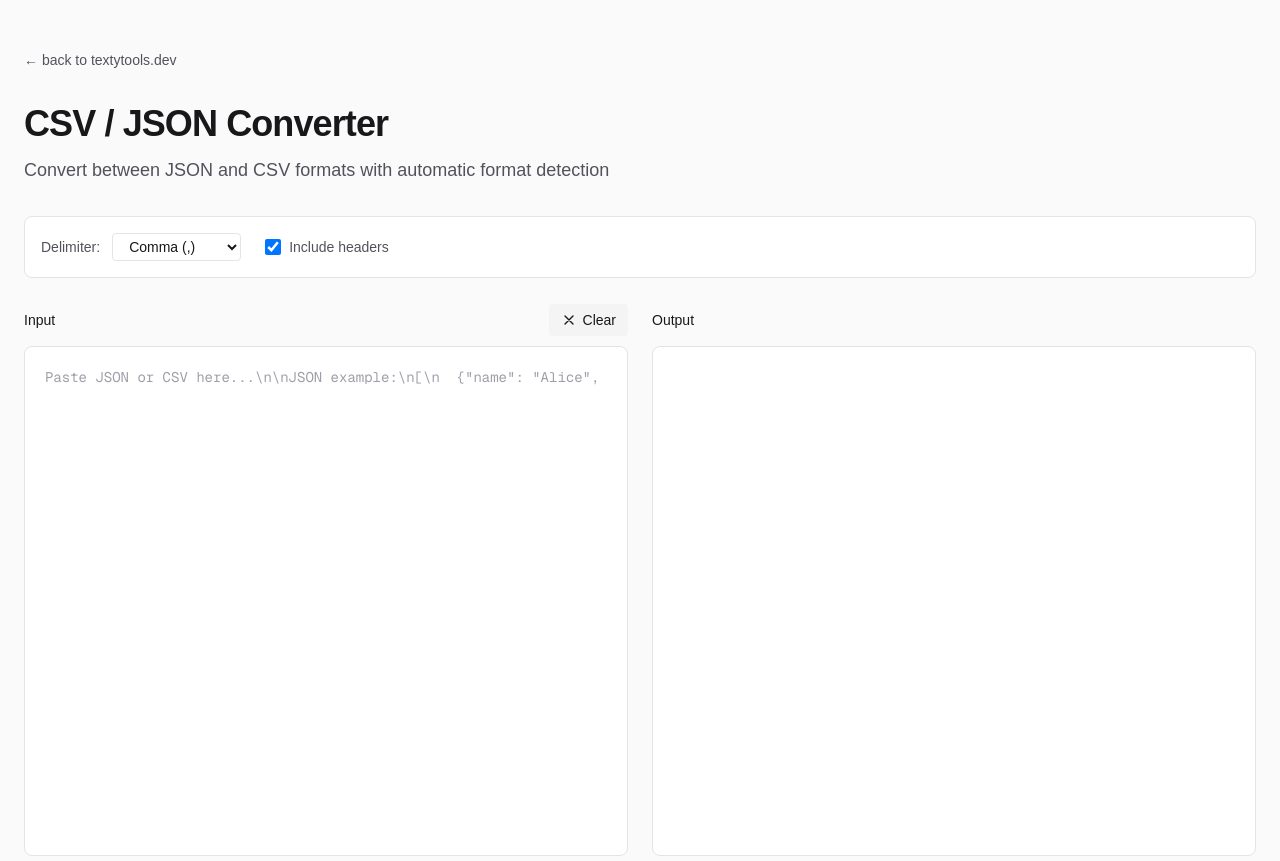
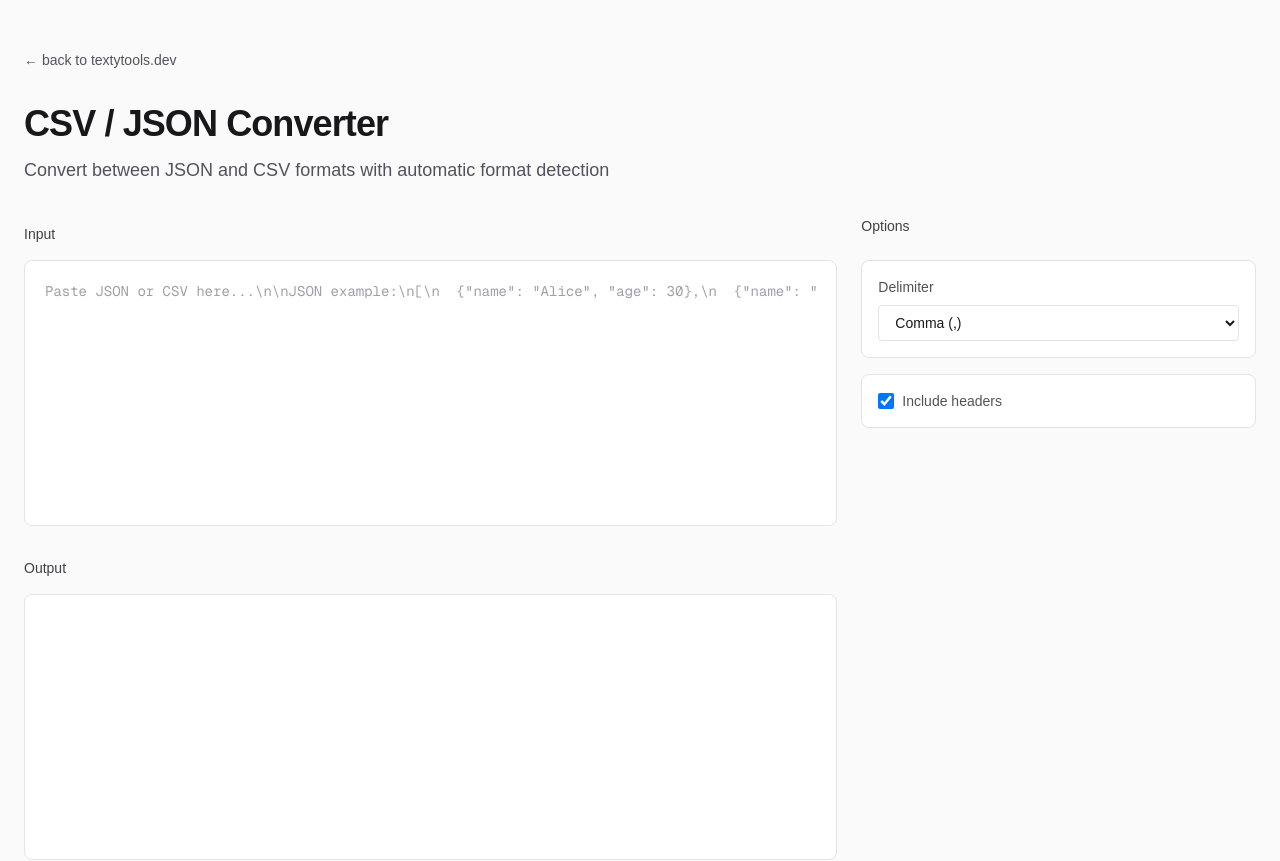
Before and after one commit to evanisnor/textytools, a Next.js app: page /csv-json-converter in a window 1280 px wide. Shown: the top 861 px of the page. Built offline with nearby package versions, Linux system fonts and the light colour scheme.

Commit message:
change layout in csv-json-converter

```diff
--- a/app/csv-json-converter/page.tsx
+++ b/app/csv-json-converter/page.tsx
@@ -126,53 +126,16 @@ export default function CsvJsonConverter() {
       title="CSV / JSON Converter"
       description="Convert between JSON and CSV formats with automatic format detection"
     >
-      {/* Options */}
-      <div className="mb-6 bg-white dark:bg-zinc-900 rounded-lg border border-zinc-200 dark:border-zinc-800 p-4">
-        <div className="flex flex-wrap items-center gap-6">
-          <div className="flex items-center gap-3">
-            <label className="text-sm text-zinc-600 dark:text-zinc-400">
-              Delimiter:
-            </label>
-            <select
-              value={delimiter === "\t" ? "tab" : delimiter}
-              onChange={(e) => {
-                const value = e.target.value;
-                setDelimiter(value === "tab" ? "\t" : value);
-              }}
-              className="px-3 py-1 rounded border border-zinc-200 dark:border-zinc-800 bg-white dark:bg-zinc-900 text-zinc-900 dark:text-zinc-50 text-sm focus:outline-none focus:border-zinc-300 dark:focus:border-zinc-700"
-            >
-              <option value=",">Comma (,)</option>
-              <option value=";">Semicolon (;)</option>
-              <option value="tab">Tab (\t)</option>
-              <option value="|">Pipe (|)</option>
-            </select>
-          </div>
-          <div className="flex items-center gap-2">
-            <input
-              type="checkbox"
-              id="includeHeaders"
-              checked={includeHeaders}
-              onChange={(e) => setIncludeHeaders(e.target.checked)}
-              className="w-4 h-4 rounded border-zinc-300 dark:border-zinc-700"
-            />
-            <label
-              htmlFor="includeHeaders"
-              className="text-sm text-zinc-600 dark:text-zinc-400"
-            >
-              Include headers
-            </label>
-          </div>
-        </div>
-      </div>
-
-      {/* Input/Output Grid */}
-      <div className="grid grid-cols-1 lg:grid-cols-2 gap-6">
+      {/* Main Grid: 2 columns for input/output, 1 column for options */}
+      <div className="grid grid-cols-1 lg:grid-cols-3 gap-6 lg:items-start">
+        <div className="lg:col-span-2 space-y-6 flex flex-col">
           {/* Input */}
           <div>
             <div className="mb-2 flex items-center justify-between min-h-9">
-            <label className="text-sm font-medium text-zinc-900 dark:text-zinc-50">
+              <label className="text-sm font-medium text-zinc-700 dark:text-zinc-300">
                 Input
               </label>
+              {input.trim() && (
                 <button
                   onClick={() => setInput("")}
                   className="inline-flex items-center gap-1.5 px-3 py-1.5 text-sm font-medium bg-zinc-100 dark:bg-zinc-800 text-zinc-900 dark:text-zinc-100 rounded hover:bg-zinc-200 dark:hover:bg-zinc-700 active:bg-zinc-300 dark:active:bg-zinc-600 transition-colors"
@@ -192,6 +155,7 @@ export default function CsvJsonConverter() {
                   </svg>
                   Clear
                 </button>
+              )}
             </div>
             <div className="relative bg-white dark:bg-zinc-900 rounded-lg border border-zinc-200 dark:border-zinc-800 p-1">
               {input.trim() && (
@@ -209,7 +173,7 @@ export default function CsvJsonConverter() {
                 value={input}
                 onChange={setInput}
                 placeholder='Paste JSON or CSV here...\n\nJSON example:\n[\n  {"name": "Alice", "age": 30},\n  {"name": "Bob", "age": 25}\n]\n\nCSV example:\nname,age\nAlice,30\nBob,25'
-              height="h-[500px]"
+                height="h-64"
                 containerClassName="p-0 border-0"
                 renderLineContent={
                   result.detectedFormat === "csv" && input.trim()
@@ -223,7 +187,7 @@ export default function CsvJsonConverter() {
           {/* Output */}
           <div>
             <div className="mb-2 flex items-center justify-between min-h-9">
-            <label className="text-sm font-medium text-zinc-900 dark:text-zinc-50">
+              <label className="text-sm font-medium text-zinc-700 dark:text-zinc-300">
                 Output
               </label>
               <div className="flex items-center gap-2">
@@ -237,7 +201,10 @@ export default function CsvJsonConverter() {
                         // Save current CSV input for restoration on back navigation
                         localStorage.setItem("csv-json-converter-input", input);
                         // Save converted JSON for JSON Wizard
-                      localStorage.setItem("json-wizard-input", result.output);
+                        localStorage.setItem(
+                          "json-wizard-input",
+                          result.output,
+                        );
                         window.location.href = "/json-wizard";
                       }}
                       className="inline-flex items-center gap-1.5 px-3 py-1.5 text-sm font-medium bg-blue-100 dark:bg-blue-900/30 text-blue-900 dark:text-blue-100 rounded hover:bg-blue-200 dark:hover:bg-blue-900/50 active:bg-blue-300 dark:active:bg-blue-900/70 transition-colors"
@@ -291,7 +258,7 @@ export default function CsvJsonConverter() {
                 placeholder={
                   result.error ? "" : "Converted output will appear here..."
                 }
-              height="h-[500px]"
+                height="h-64"
                 containerClassName="p-0 border-0"
                 renderLineContent={
                   result.detectedFormat === "json" &&
@@ -307,6 +274,53 @@ export default function CsvJsonConverter() {
                 Error: {result.error}
               </div>
             )}
+          </div>
+        </div>
+
+        {/* Options Panel */}
+        <div className="flex flex-col h-full">
+          <div className="mb-2 min-h-9">
+            <label className="block text-sm font-medium text-zinc-700 dark:text-zinc-300">
+              Options
+            </label>
+          </div>
+          <div className="space-y-4">
+            <div className="bg-white dark:bg-zinc-900 rounded-lg border border-zinc-200 dark:border-zinc-800 p-4">
+              <label className="block text-sm text-zinc-600 dark:text-zinc-400 mb-2">
+                Delimiter
+              </label>
+              <select
+                value={delimiter === "\t" ? "tab" : delimiter}
+                onChange={(e) => {
+                  const value = e.target.value;
+                  setDelimiter(value === "tab" ? "\t" : value);
+                }}
+                className="w-full px-3 py-2 rounded border border-zinc-200 dark:border-zinc-800 bg-white dark:bg-zinc-900 text-zinc-900 dark:text-zinc-50 text-sm focus:outline-none focus:border-zinc-300 dark:focus:border-zinc-700"
+              >
+                <option value=",">Comma (,)</option>
+                <option value=";">Semicolon (;)</option>
+                <option value="tab">Tab (\t)</option>
+                <option value="|">Pipe (|)</option>
+              </select>
+            </div>
+            <div className="bg-white dark:bg-zinc-900 rounded-lg border border-zinc-200 dark:border-zinc-800 p-4">
+              <div className="flex items-center gap-2">
+                <input
+                  type="checkbox"
+                  id="includeHeaders"
+                  checked={includeHeaders}
+                  onChange={(e) => setIncludeHeaders(e.target.checked)}
+                  className="w-4 h-4 rounded border-zinc-300 dark:border-zinc-700"
+                />
+                <label
+                  htmlFor="includeHeaders"
+                  className="text-sm text-zinc-600 dark:text-zinc-400"
+                >
+                  Include headers
+                </label>
+              </div>
+            </div>
+          </div>
         </div>
       </div>
 
```
Lines whose indentation alone changed are shown as unchanged.
